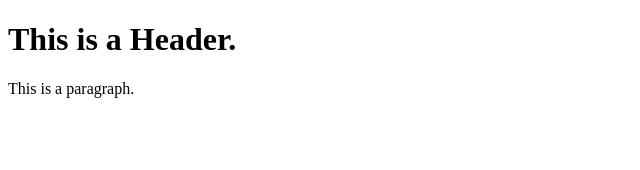
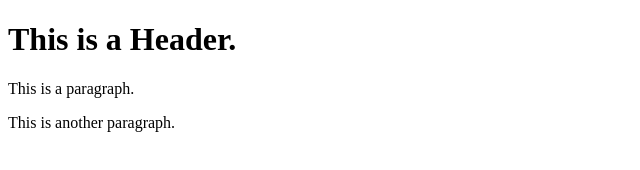
Before and after one commit to wntrch/git-test, a plain HTML site: page index.html in a window 1280 px wide. Shown: the whole page, without its empty margins (0-640 px from the left). Drawn offline with Linux system fonts and the light colour scheme.

Commit message:
Third commit

```diff
--- a/index.html
+++ b/index.html
@@ -3,5 +3,6 @@
 	<body>
 		<h1>This is a Header.</h1>
 		<p>This is a paragraph.</p>
+		<p>This is another paragraph.</p>
 	</body>
 </html>
```
